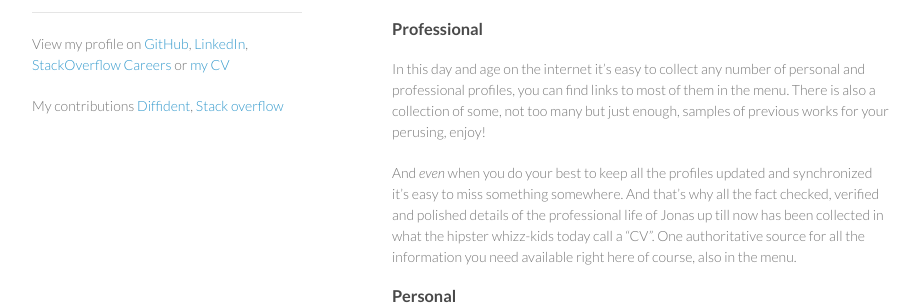
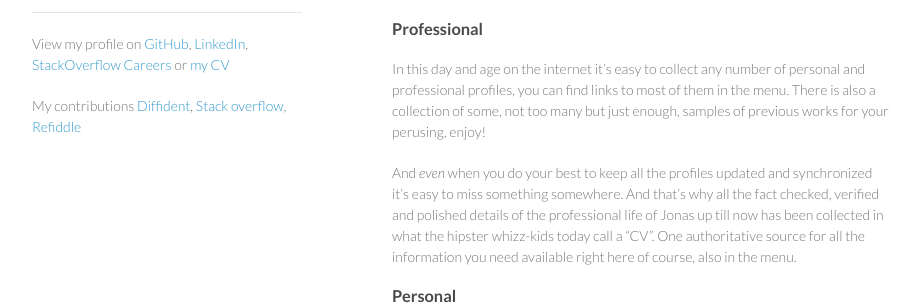
Before and after one commit to d-Pixie/d-Pixie.github.io, a Jekyll site: the page built from index.md, in a window 1280 px wide. Shown: the part 138-443 px from the top of the page, without its empty margins (178-1101 px from the left). Built offline with Jekyll 4.4.1, drawn with Linux system fonts in a browser that asks for light colours; Markdown is read by kramdown in place of the engine named in the settings.

Commit message:
Adds link to refiddle.

```diff
--- a/_layouts/default.html
+++ b/_layouts/default.html
@@ -28,7 +28,8 @@
         <p class="view">
           My contributions
           <a href="https://github.com/my-codeworks/diffident">Diffident</a>,
-          <a href="http://stackoverflow.com/users/348482/d-pixie">Stack overflow</a>
+          <a href="http://stackoverflow.com/users/348482/d-pixie">Stack overflow</a>,
+          <a href="http://refiddle.com/by/d-pixie">Refiddle</a>
         </p>
       </header>
       <section>
```
